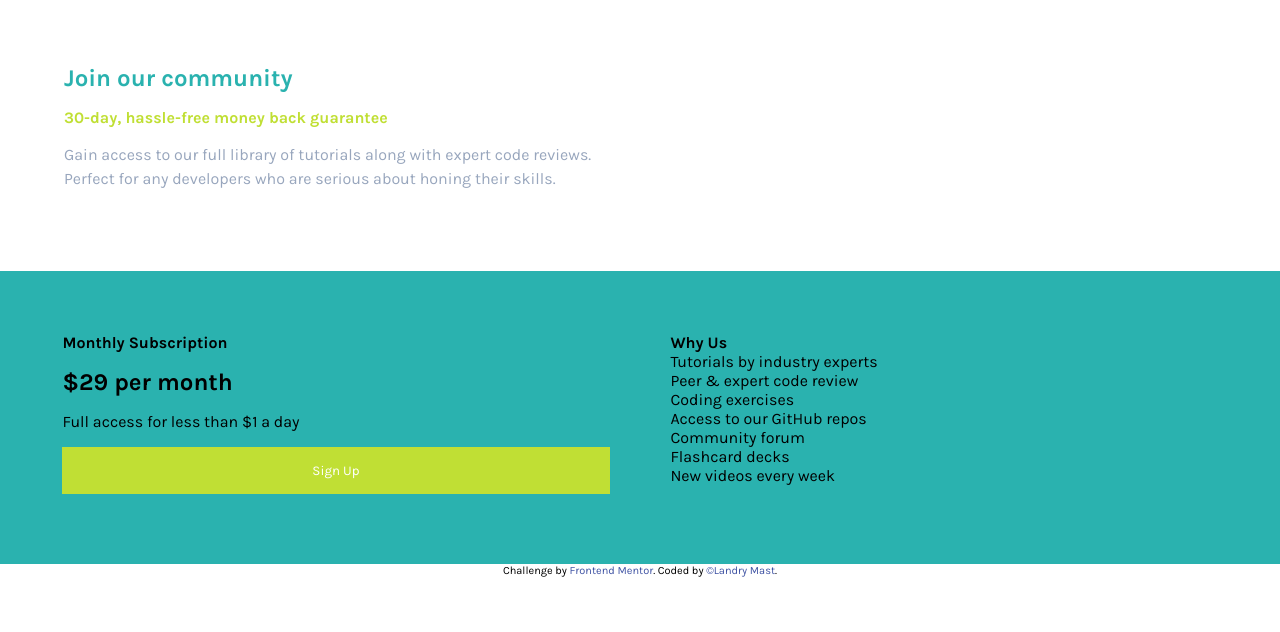
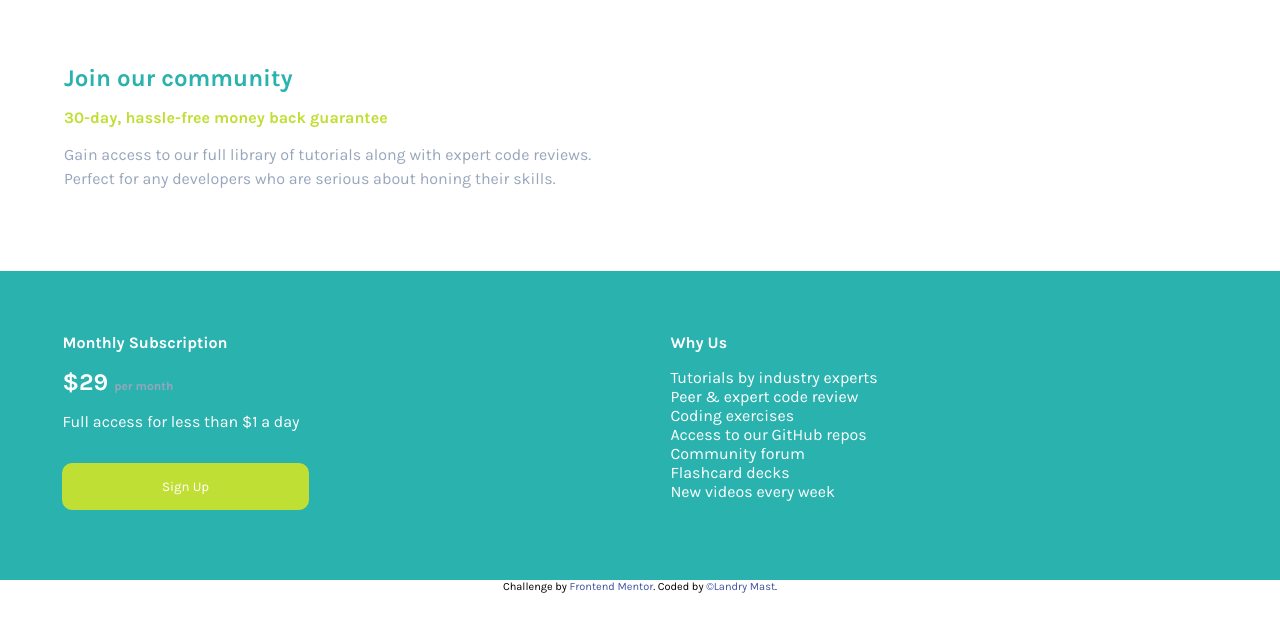
Before and after one commit to nzanzulandry87-byte/single-price-grid-component-master, a plain HTML site: page index.html in a window 1280 px wide. Drawn offline with Linux system fonts and the light colour scheme.

Commit message:
changement du readme et du style.css pour le rendre plus attrayant et lisible. Ajout de la couleur, de la taille de police et de l'espacement pour améliorer l'apparence générale.

```diff
--- a/style.css
+++ b/style.css
@@ -44,12 +44,28 @@ body {
 }
 .price h4, h2, p{
     padding-bottom: 1rem;
+    color: hsl(0, 0%, 100%);
 }
 .price button{
     background-color: hsl(71, 73%, 54%);
     color: hsl(0, 0%, 100%);
     border: none;
+    margin-top: 1rem;
     padding: 1rem;
-    width: 100%;
+    width: 45%;
+    border-radius: 10px;
     cursor: pointer;
 }
+.price button:hover{
+    font-weight: bolder;
+    border: 1px solid hsl(0, 0%, 100%);
+    box-shadow: inset 0 0 10px hsl(0, 0%, 100%);
+}
+.month{
+    color: hsl(218, 22%, 67%);
+    font-size: 0.75rem;
+}
+.why_us h4, p{
+    color: hsl(0, 0%, 100%);
+    padding-bottom: 1rem;
+}
```
Also changed, not shown: 1 other file.
